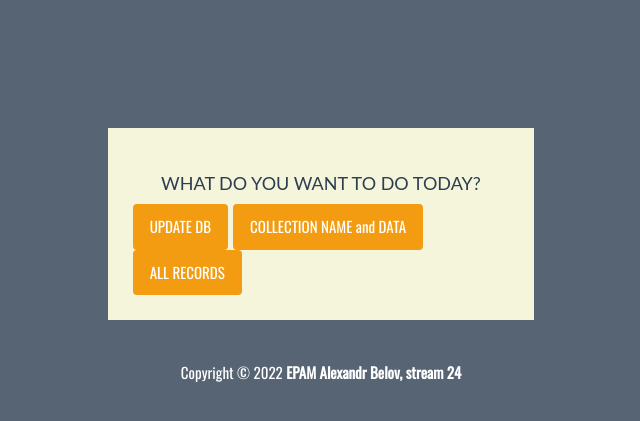
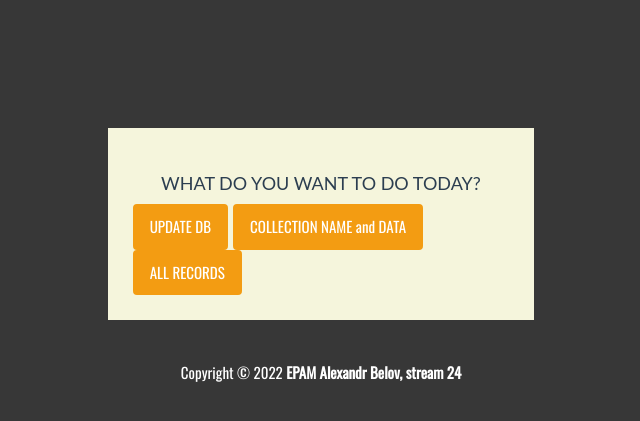
Before and after one commit to abelovn/github_epam_diploma_task, a Flask app: page / in a window 1280 px wide. Shown: the top 421 px of the page, without its empty margins (319-959 px from the left). Run offline with Flask 2, Linux system fonts and the light colour scheme; some libraries are stand-ins or nearby versions.

Commit message:
test workflow

```diff
--- a/application/static/css/styles.css
+++ b/application/static/css/styles.css
@@ -1,5 +1,7 @@
 body {
-	background: rgba(44, 62, 80, .8);
+	/* background: rgba(44, 62, 80, .8); */
+	background: rgba(5, 5, 5, 0.8);
+
 	font-family: 'Oswald', 'Futura', sans-serif;
 }
 
```
